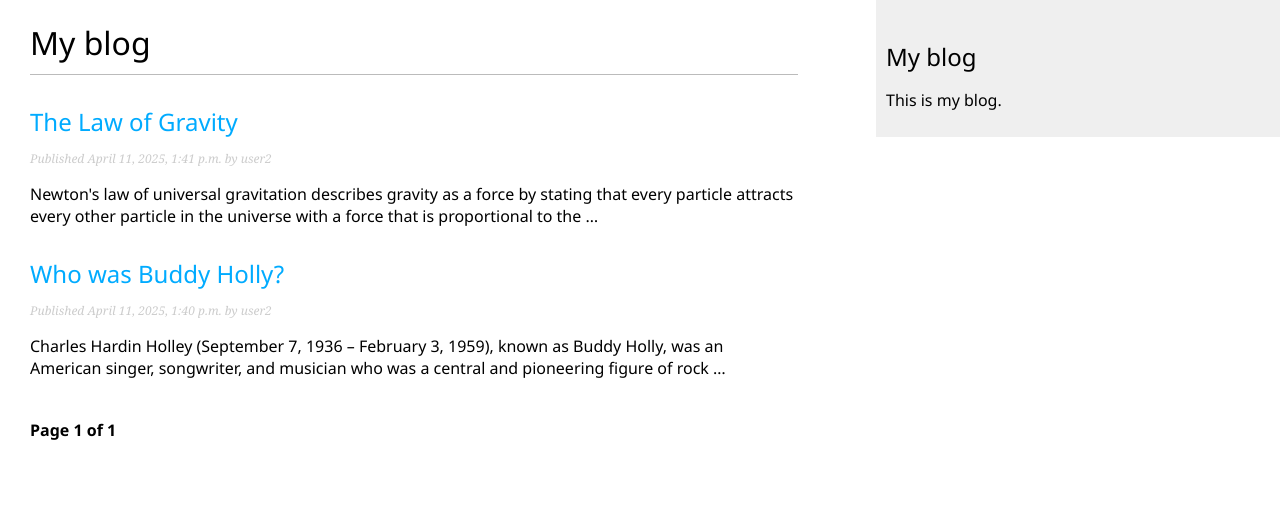
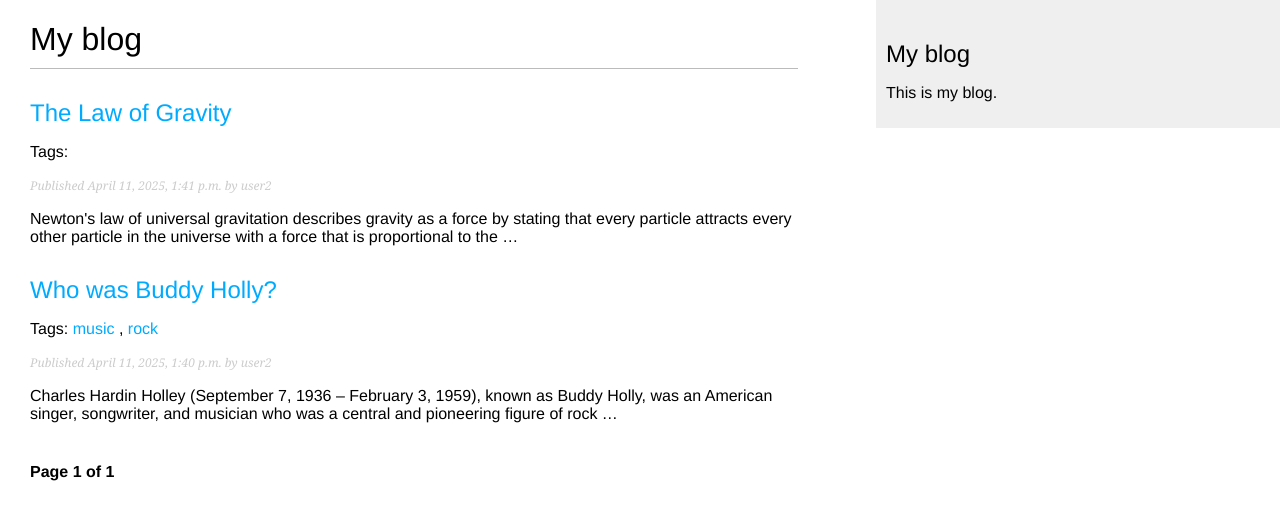
Before and after one commit to gianmarcodiale/blog_project, a Django app: page /blog/ in a window 1280 px wide. Shown: the top 520 px of the page. Run offline with Django 5.2, Linux system fonts and the light colour scheme; data comes from the database, SQL or seed files in the repository; both versions use the stored data as it was after the commit; parts of the project's set-up code (start-up, migrations or seed data) failed here and were passed over.

Commit message:
added post tags

```diff
--- a/config/blog/models.py
+++ b/config/blog/models.py
@@ -2,6 +2,7 @@ from django.conf import settings
 from django.db import models
 from django.urls import reverse
 from django.utils import timezone
+from taggit.managers import TaggableManager
 
 
 class PublishedManager(models.Manager):
@@ -35,6 +36,7 @@ class Post(models.Model):
     )
     objects = models.Manager()  # The default manager
     published = PublishedManager()  # Custom manager
+    tags = TaggableManager()  # Taggit manager
 
     class Meta:
         ordering = ['-publish']
--- a/config/blog/static/css/blog.css
+++ b/config/blog/static/css/blog.css
@@ -1,7 +1,7 @@
 body {
     margin:0;
     padding:0;
-    font-family:'Segoe UI', Tahoma, Geneva, Verdana, sans-serif;
+    font-family:helvetica, sans-serif;
 }
 
 a {
--- a/config/blog/templates/blog/post/list.html
+++ b/config/blog/templates/blog/post/list.html
@@ -4,16 +4,26 @@
 
 {% block content %}
     <h1>My blog</h1>
+    {% if tag %}
+        <h2>Posts tagged with "{{ tag.name }}"</h2>
+    {% endif %}
     {% for post in posts %}
         <h2>
             <a href="{{ post.get_absolute_url }}">
                 {{ post.title }}
             </a>
         </h2>
+        <p class="tags">Tags:
+            {% for tag in post.tags.all  %}
+                <a href={% url "blog:post_list_by_tag" tag.slug %}>
+                    {{ tag.name }}
+                </a>{% if not forloop.last %}, {% endif %}
+            {% endfor %}
+        </p>
         <p class="date">
             Published {{ post.publish }} by {{ post.author }}
         </p>
         {{ post.body|truncatewords:30|linebreaks }}
     {% endfor %}
-    {% include "pagination.html" with page=page_obj %}
+    {% include "pagination.html" with page=posts %}
 {% endblock content %}
--- a/config/blog/urls.py
+++ b/config/blog/urls.py
@@ -5,10 +5,11 @@ app_name = 'blog'
 
 urlpatterns = [
     # post views
-    # path('', views.post_list, name='post_list'),
-    path('', views.PostListView.as_view(), name='post_list'),
+    path('', views.post_list, name='post_list'),
+    # path('', views.PostListView.as_view(), name='post_list'),
     path('<int:year>/<int:month>/<int:day>/<slug:post>/',
          views.post_detail, name='post_detail'),
     path('<int:post_id>/share/', views.post_share, name='post_share'),
-    path('<int:post_id>/comment/', views.post_comment, name='post_comment')
+    path('<int:post_id>/comment/', views.post_comment, name='post_comment'),
+    path('tag/<slug:tag_slug>/', views.post_list, name='post_list_by_tag')
 ]
--- a/config/blog/views.py
+++ b/config/blog/views.py
@@ -6,6 +6,7 @@ from django.views.generic import ListView
 from django.views.decorators.http import require_POST
 from .forms import EmailPostForm, CommentForm
 from django.core.mail import send_mail
+from taggit.models import Tag
 
 
 class PostListView(ListView):
@@ -18,8 +19,12 @@ class PostListView(ListView):
     template_name = 'blog/post/list.html'
 
 
-def post_list(request):
+def post_list(request, tag_slug=None):
     post_list = Post.published.all()
+    tag = None
+    if tag_slug:
+        tag = get_object_or_404(Tag, slug=tag_slug)
+        post_list = post_list.filter(tags__in=[tag])
     # Pagination with 3 post per page
     paginator = Paginator(post_list, 3)
     # Retrieve the current page number
@@ -36,7 +41,10 @@ def post_list(request):
     return render(
         request,
         'blog/post/list.html',
-        {'posts': posts}
+        {
+            'posts': posts,
+            'tag': tag,
+        }
     )
 
 
--- a/config/config/settings.py
+++ b/config/config/settings.py
@@ -46,6 +46,7 @@ INSTALLED_APPS = [
     'django.contrib.sessions',
     'django.contrib.messages',
     'django.contrib.staticfiles',
+    'taggit',
     'blog.apps.BlogConfig',
 ]
 
```
Also changed, not shown: config/blog/migrations/0004_post_tags.py (added), config/db.sqlite3.
